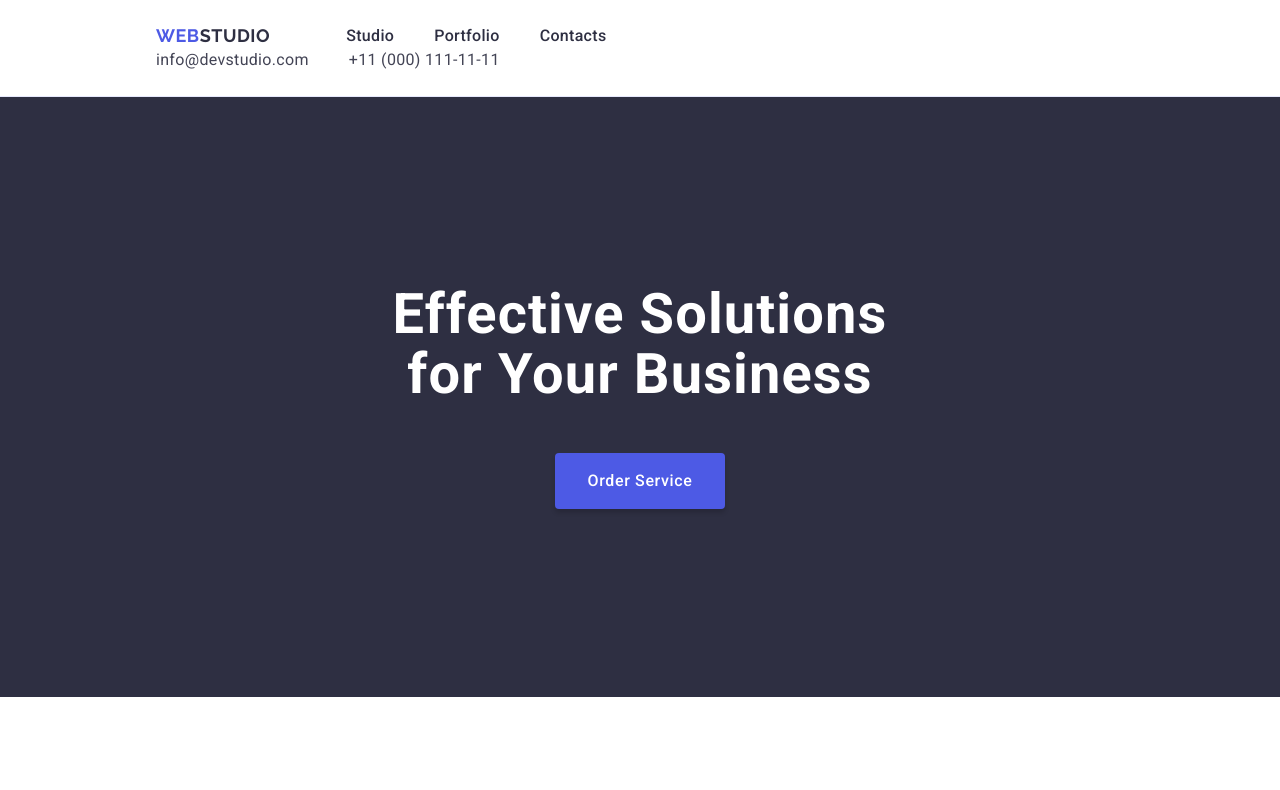
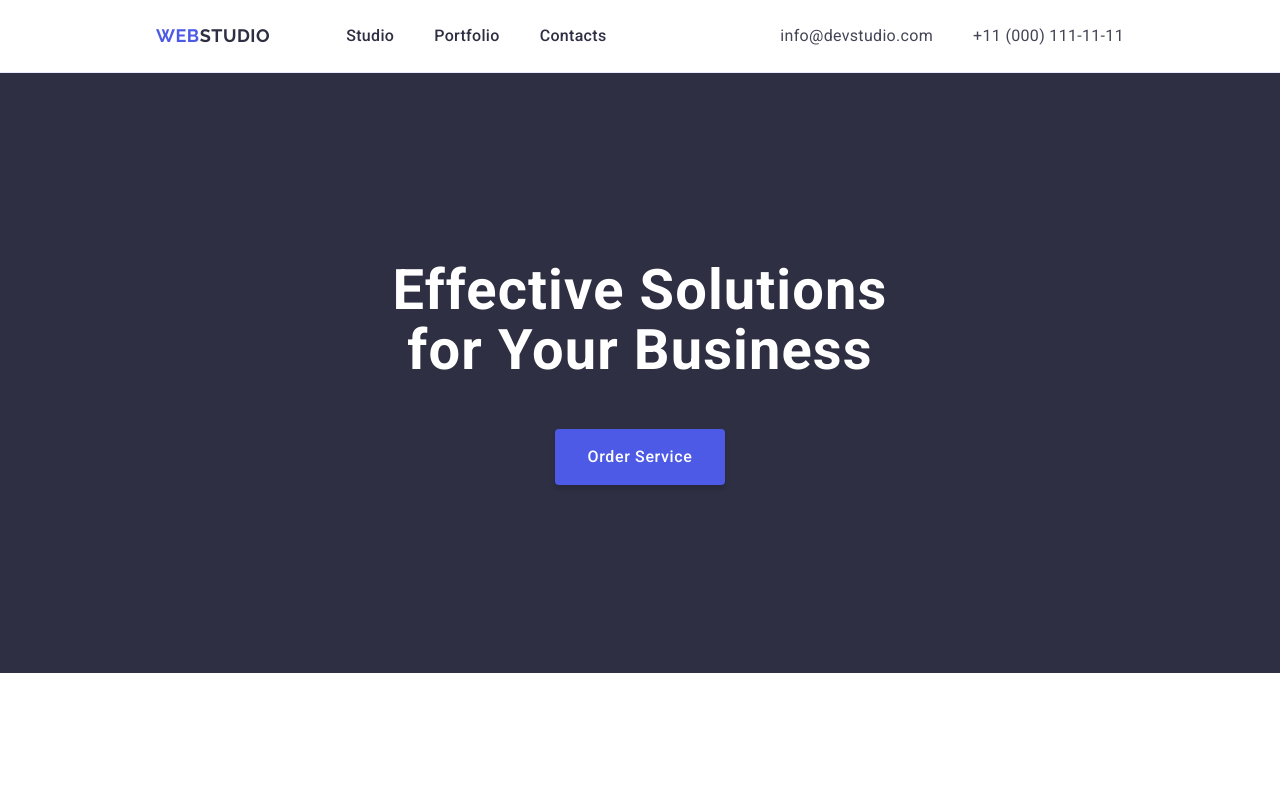
Before and after one commit to Illia-L/goit-markup-hw-03, a plain HTML site: page index.html in a window 1280 px wide. Shown: the top 790 px of the page. Drawn offline with nearby package versions, Linux system fonts and the light colour scheme.

Commit message:
correct header with container

```diff
--- a/css/styles.css
+++ b/css/styles.css
@@ -25,7 +25,7 @@ body {
   letter-spacing: 0.02em;
 }
 
-header {
+header .container {
   display: flex;
   justify-content: space-between;
   border-bottom: 1px solid #E7E9FC;
```
